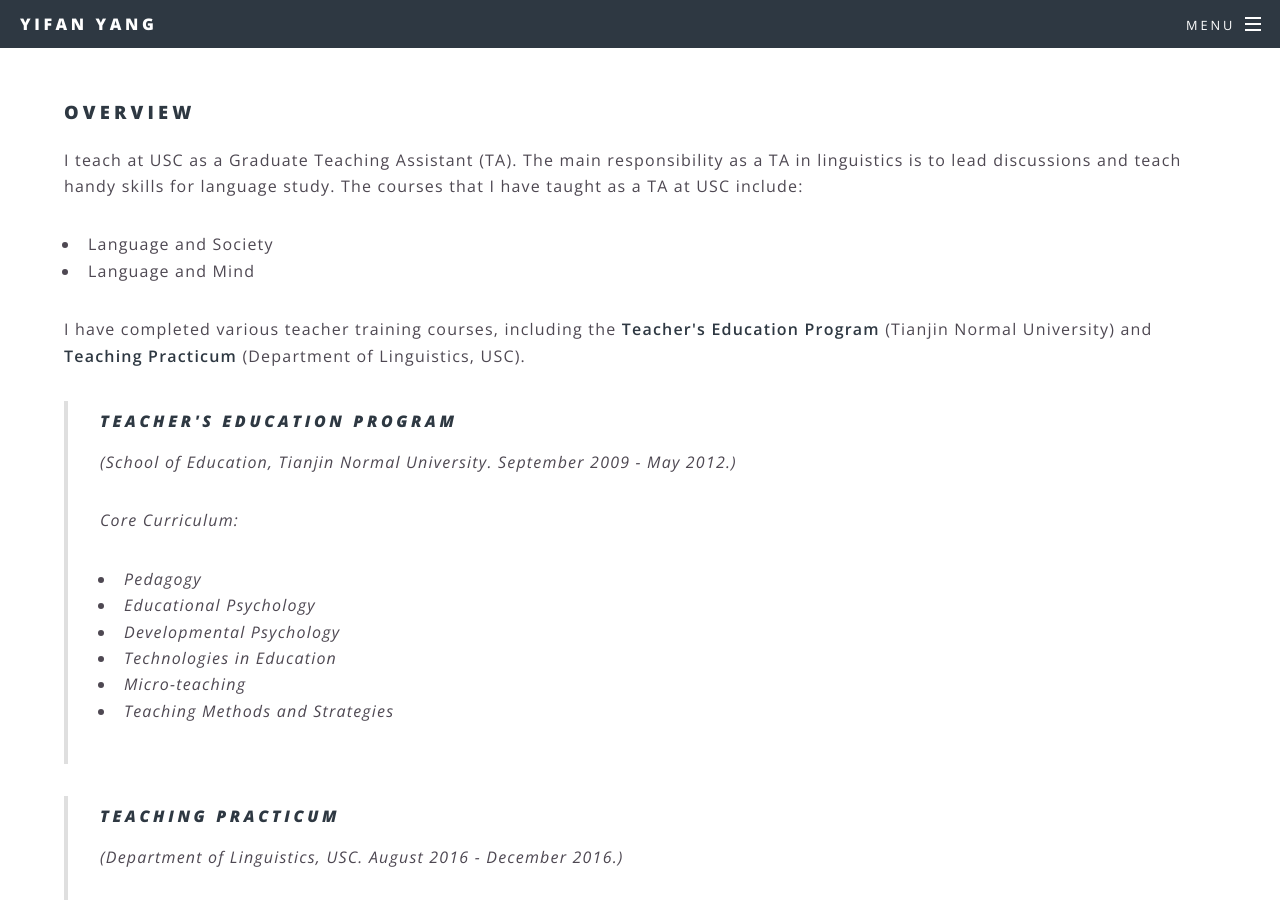
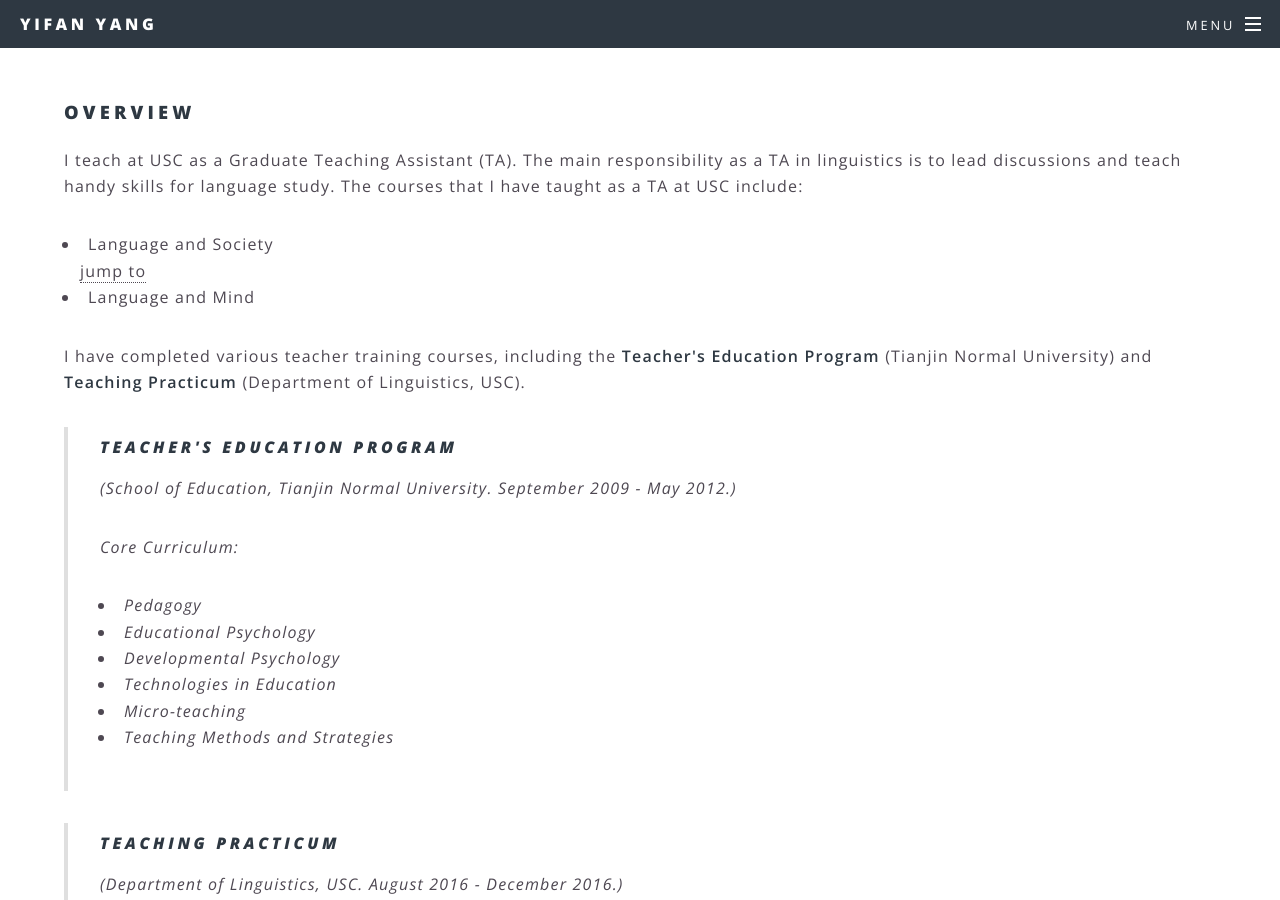
Before and after one commit to MuxuanHe/MuxuanHe, a Jekyll site: the page built from 3Teaching.html, in a window 1280 px wide and 900 px high, scrolled down 335 px. Built offline with Jekyll 4.4.1, drawn with Linux system fonts in a browser that asks for light colours.

Commit message:
Update 3Teaching.html

```diff
--- a/3Teaching.html
+++ b/3Teaching.html
@@ -3,17 +3,17 @@ layout: page
 title: Teaching
 ---
 <section>
-	<h3>Overview</h3>
+	<h3 id = "overview">Overview</h3>
 	<p>I teach at USC as a Graduate Teaching Assistant (TA).
 		The main responsibility as a TA in linguistics is to lead discussions and
 		teach handy skills for language study.
 		The courses that I have taught as a TA at USC include:
 
 		<ul>
-			<li>Language and Society</li>
+			<li>Language and Society</li> <a href="115">jump to</a>
 			<li>Language and Mind</li>
 		</ul>
-	 </p>
+	</p>
 
 	<p>I have completed various teacher training courses, including the <b>Teacher's Education Program</b> (Tianjin Normal University)
 		and <b>Teaching Practicum</b> (Department of Linguistics, USC). </p>
@@ -57,7 +57,7 @@ title: Teaching
 <hr />
 
 <section>
-	<h3>Language and Society (LING 115)</h3>
+	<h3 id = "115">Language and Society (LING 115)</h3>
 	<ul>
 		<li>Undergraduate General Education (TA'ed in Fall 2020, 2018, 2017, 2016; Spring 2019, 2018.)</li>
 		<li><b>Instructors:</b> Prof. Sandra Disner and Prof. Andrew Simpson.</li>
@@ -99,7 +99,6 @@ title: Teaching
 			<li>Language relativity</li>
 			<li>Language and gender</li>
 		</ul>
-
 </section>
 
 <hr />
```
